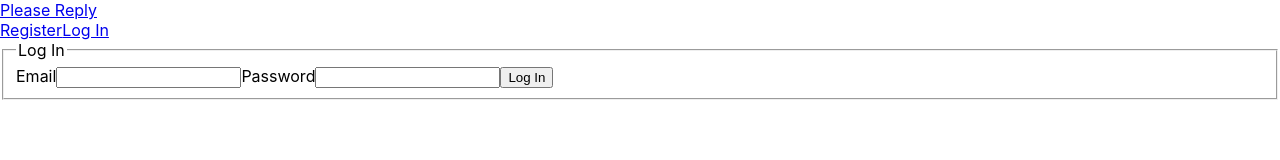
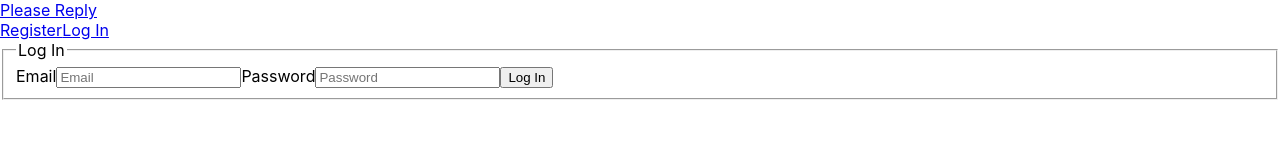
Before and after one commit to alvinwchou/please-reply, a React (Create React App) app: page /login in a window 1280 px wide. Shown: the top 160 px of the page. Built offline with nearby package versions, Linux system fonts and the light colour scheme; no server answers.

Commit message:
feat: :sparkles: added to log in component
user can now log in with registered account

```diff
--- a/src/App.js
+++ b/src/App.js
@@ -2,11 +2,11 @@ import Navigation from './pages/Navigation';
 import Home from './pages/Home';
 import Register from './pages/Register';
 import LogIn from './pages/LogIn';
-import { Routes, Route } from 'react-router-dom'
+import { Routes, Route, useNavigate } from 'react-router-dom'
 import { onAuthStateChanged, updateProfile } from 'firebase/auth';
 import { auth } from './firebase.js';
 
-import { useState } from 'react';
+import { useEffect, useState } from 'react';
 
 function App() {
   const [user, setUser] = useState({
@@ -14,6 +14,8 @@ function App() {
     displayName: null,
     userID: null
   })
+
+  let navigate = useNavigate()
 
   const registerUser = (userName) => {
     onAuthStateChanged(auth, currentUser => {
@@ -28,11 +30,27 @@ function App() {
         })
       })
     })
+    // route to homepage after registering
+    navigate('/')
   }
+
+  useEffect(() => {
+    onAuthStateChanged(auth, currentUser => {
+      if (currentUser) {
+        setUser({
+          'user': currentUser,
+          'displayName': currentUser.displayName,
+          'userID': currentUser.uid,
+        })
+      } else {
+        setUser({ ...user, 'user': null })
+      }
+    })
+  }, [])
 
   return (
     <div className="App">
-      <Navigation />
+      <Navigation displayName={user.displayName}/>
 
       <Routes>
         <Route path='/' element={<Home />} />
--- a/src/pages/LogIn.js
+++ b/src/pages/LogIn.js
@@ -1,15 +1,76 @@
 // LogIn.js
 
+import { signInWithEmailAndPassword } from "firebase/auth";
+import { useState } from "react"
+import { auth } from "../firebase";
+import { useNavigate } from "react-router-dom";
+import FormError from "../components/FormError";
+
 function LogIn() {
+    const [logInForm, setLogInForm] = useState({
+        email: '',
+        password: '',
+        errorMessage: null
+    })
+
+    const handleChange = (e) => {
+        const itemName = e.target.name;
+        const itemValue = e.target.value;
+
+        setLogInForm({ ...logInForm, [itemName]: itemValue })
+    }
+
+    let navigate = useNavigate()
+
+    const handleSubmit = (e) => {
+        e.preventDefault();
+        const loginInfo = {
+            email: logInForm.email,
+            password: logInForm.password,
+        }
+
+        signInWithEmailAndPassword(
+            auth,
+            loginInfo.email,
+            loginInfo.password
+        ).then(() => {
+            // route to homepage after successful log in
+            navigate('/');
+        }).catch(error => {
+            if (error.message) {
+                setLogInForm({ ...logInForm, 'errorMessage': error.message })
+            } else {
+                setLogInForm({ ...logInForm, 'errorMessage': null })
+            }
+        })
+    }
+
     return (
         <div className="logIn">
-            <form>
+            <form onSubmit={handleSubmit}>
                 <fieldset>
                     <legend>Log In</legend>
-                    <label htmlFor="">Email</label>
-                    <input type="email" name="" id="" />
-                    <label htmlFor="">Password</label>
-                    <input type="password" name="" id="" />
+                    {logInForm.errorMessage && <FormError errorMessage={logInForm.errorMessage} />}
+                    <label htmlFor="email">Email</label>
+                    <input
+                        type="email"
+                        name="email"
+                        id="email"
+                        placeholder="Email"
+                        required
+                        onChange={handleChange}
+                        value={logInForm.email}
+                    />
+                    <label htmlFor="password">Password</label>
+                    <input
+                        type="password"
+                        name="password"
+                        id="password"
+                        placeholder="Password"
+                        required
+                        onChange={handleChange}
+                        value={logInForm.password}
+                    />
                     <button>Log In</button>
                 </fieldset>
             </form>
--- a/src/pages/Navigation.js
+++ b/src/pages/Navigation.js
@@ -2,11 +2,12 @@
 import { Link } from "react-router-dom"
 
 
-function Navigation() {
+function Navigation({ displayName }) {
     return (
         <div className="navigation">
             <Link to='/'>Please Reply</Link>
             <nav>
+                {displayName && <p>Welcome, {displayName}</p>}
                 <Link to='/register'>Register</Link>
                 <Link to='/login'>Log In</Link>
             </nav>
--- a/src/pages/Register.js
+++ b/src/pages/Register.js
@@ -70,7 +70,7 @@ function Register({ registerUser }) {
                         onChange={handleChange}
                         value={registrationForm.displayName}
                     />
-                    <label htmlFor="">Email</label>
+                    <label htmlFor="email">Email</label>
                     <input
                         type="email"
                         name="email"
@@ -80,7 +80,7 @@ function Register({ registerUser }) {
                         onChange={handleChange}
                         value={registrationForm.email}
                     />
-                    <label htmlFor="">Password</label>
+                    <label htmlFor="passOne">Password</label>
                     <input
                         type="password"
                         name="passOne"
```
